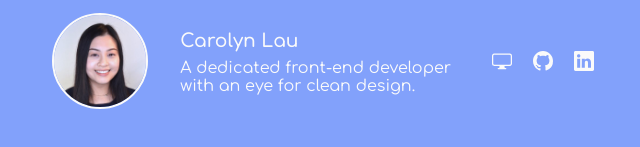
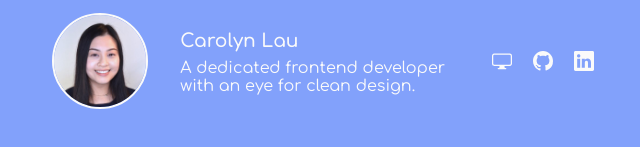
Before and after one commit to carolyndev/paintpal, a plain HTML site: page index.html in a window 1280 px wide. Shown: the part 2473-2620 px from the top of the page, 317-957 px from the left. Drawn offline with Linux system fonts and the light colour scheme.

Commit message:
Fix typo

```diff
--- a/index.html
+++ b/index.html
@@ -98,7 +98,7 @@
           </div>
           <div class="meet-desc">
             <h3>Carolyn Lau</h3>
-            <p>A dedicated front-end developer with an eye for clean design.</p>
+            <p>A dedicated frontend developer with an eye for clean design.</p>
           </div>
 
           <div class="meet-links">
```
